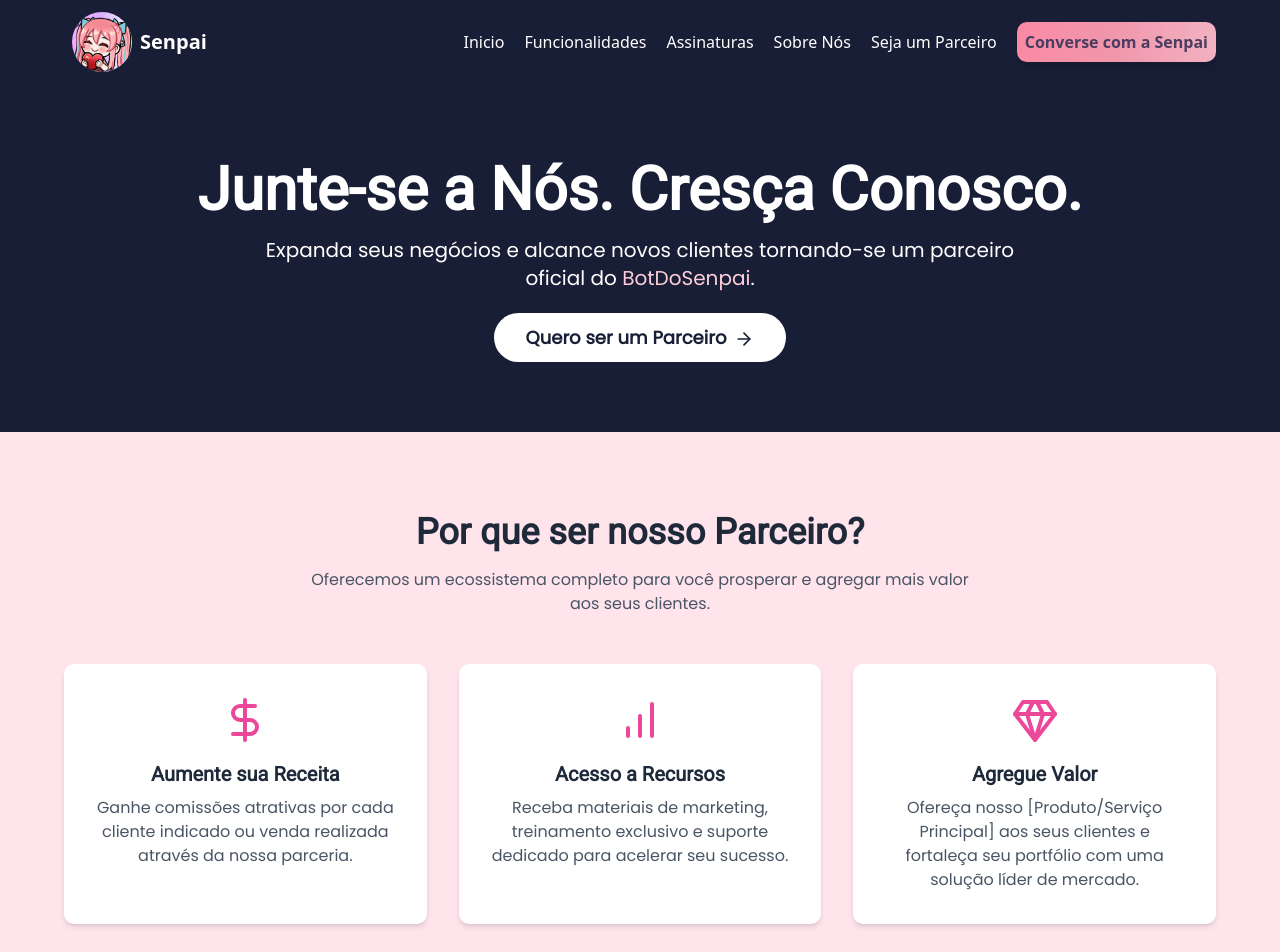
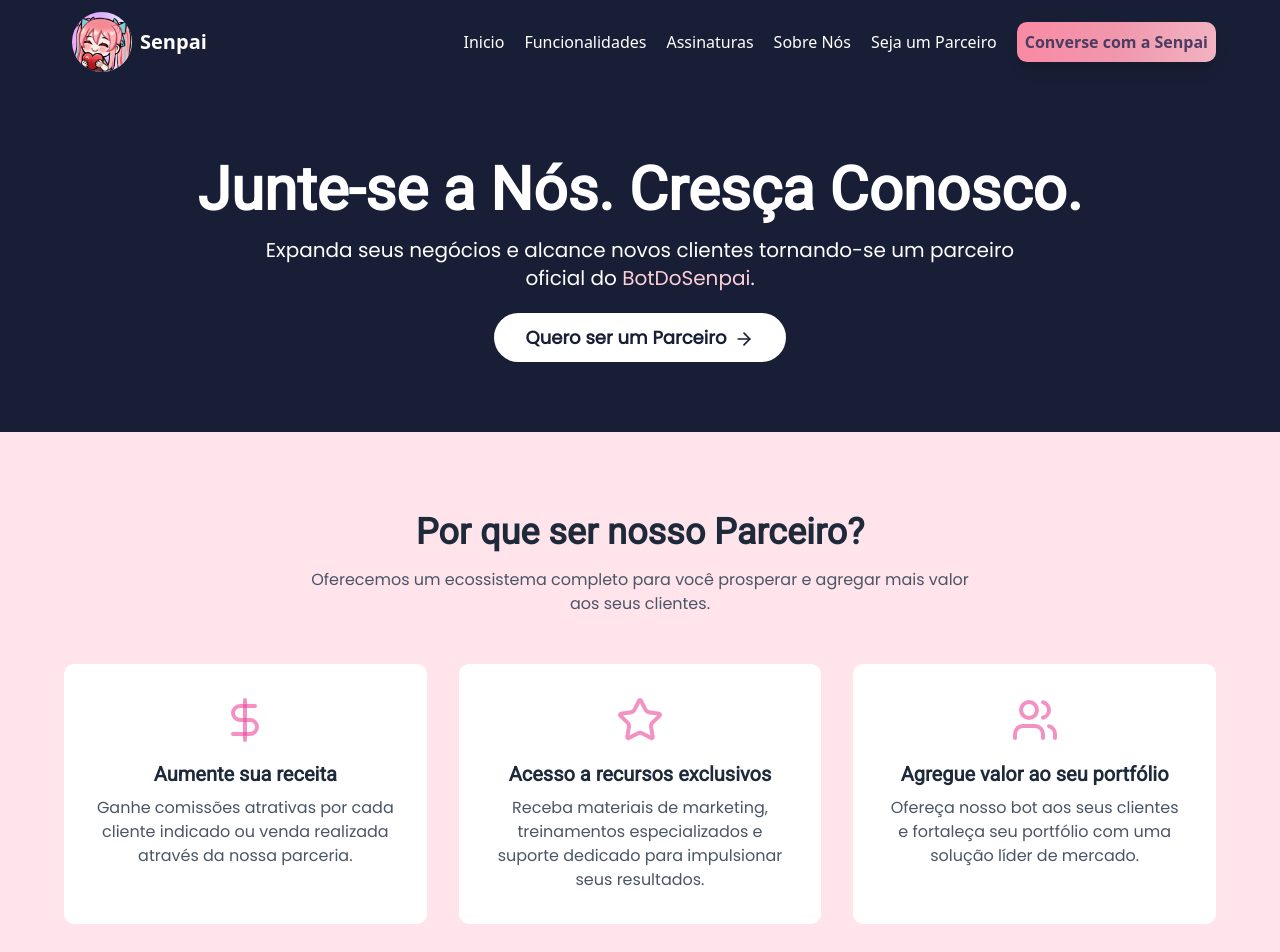
Before and after one commit to PedroMarques391/senpaiLP, a Next.js app: page /partners in a window 1280 px wide. Shown: the top 952 px of the page. Built offline with nearby package versions, Linux system fonts and the light colour scheme.

Commit message:
refactor: add component reasonsCard in partners page.

```diff
--- a/src/app/partners/page.tsx
+++ b/src/app/partners/page.tsx
@@ -1,9 +1,11 @@
 'use client'
 import Layout from '@/src/components/layout/Layout';
+import { ReasonsCard } from '@/src/components/sections/ReasonsCard';
 import { FormField } from '@/src/components/ui/form-field';
 import { Label } from '@/src/components/ui/label';
+import { reasonsCard } from '@/src/data';
 import { zodResolver } from '@hookform/resolvers/zod';
-import { ArrowRight, BarChart, DollarSign, Gem } from 'lucide-react';
+import { ArrowRight } from 'lucide-react';
 import Link from 'next/link';
 import { useForm, FormProvider } from 'react-hook-form';
 import { z } from 'zod';
@@ -73,27 +75,14 @@ const PartnersPage = () => {
                             Oferecemos um ecossistema completo para você prosperar e agregar mais valor aos seus clientes.
                         </p>
                         <div className="grid grid-cols-1 md:grid-cols-2 lg:grid-cols-3 gap-8">
-                            <div className="bg-white p-8 rounded-lg shadow-md hover:shadow-xl transition-shadow">
-                                <DollarSign className="h-12 w-12 mx-auto text-primary-theme mb-4" />
-                                <h3 className="text-xl font-bold text-gray-800 mb-2">Aumente sua Receita</h3>
-                                <p className="text-gray-600">
-                                    Ganhe comissões atrativas por cada cliente indicado ou venda realizada através da nossa parceria.
-                                </p>
-                            </div>
-                            <div className="bg-white p-8 rounded-lg shadow-md hover:shadow-xl transition-shadow">
-                                <BarChart className="h-12 w-12 mx-auto text-primary-theme mb-4" />
-                                <h3 className="text-xl font-bold text-gray-800 mb-2">Acesso a Recursos</h3>
-                                <p className="text-gray-600">
-                                    Receba materiais de marketing, treinamento exclusivo e suporte dedicado para acelerar seu sucesso.
-                                </p>
-                            </div>
-                            <div className="bg-white p-8 rounded-lg shadow-md hover:shadow-xl transition-shadow">
-                                <Gem className="h-12 w-12 mx-auto text-primary-theme mb-4" />
-                                <h3 className="text-xl font-bold text-gray-800 mb-2">Agregue Valor</h3>
-                                <p className="text-gray-600">
-                                    Ofereça nosso [Produto/Serviço Principal] aos seus clientes e fortaleça seu portfólio com uma solução líder de mercado.
-                                </p>
-                            </div>
+                            {reasonsCard.map((card, index) => (
+                                <ReasonsCard
+                                    key={index}
+                                    icon={card.icon}
+                                    title={card.title}
+                                    text={card.text}
+                                />
+                            ))}
                         </div>
                     </div>
                 </section>
```
Also changed, not shown: public/image.png (added).
